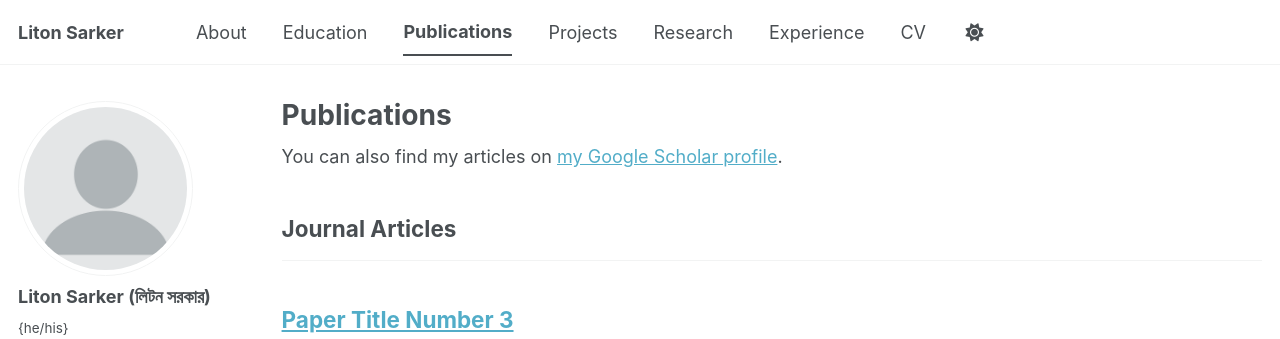
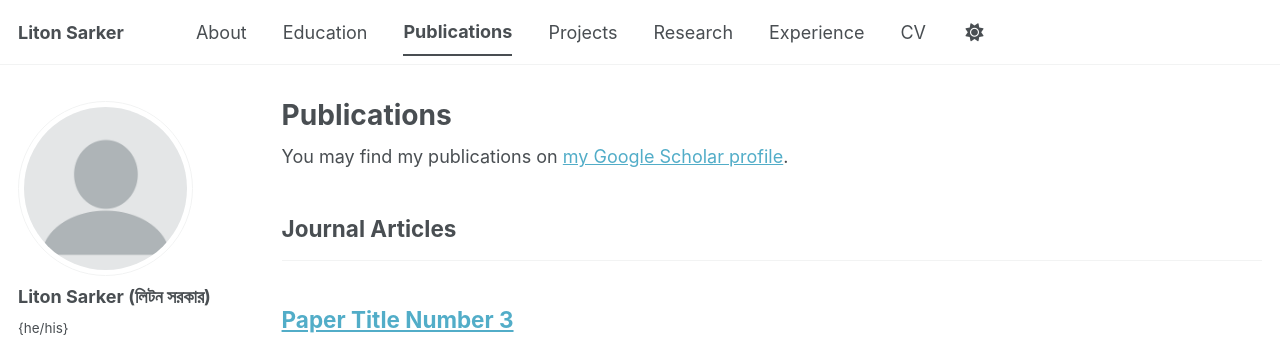
Before and after one commit to Hempgamer/hempgamer.github.io, a Jekyll site: the page built from _pages/publications.html, in a window 1280 px wide and 900 px high. Shown: the top 339 px of the window. Built offline with Jekyll 4.4.1, drawn with Linux system fonts in a browser that asks for light colours; a style sheet for code colours, icons or effects is not loaded.

Commit message:
Update publications.html

```diff
--- a/_pages/publications.html
+++ b/_pages/publications.html
@@ -6,7 +6,7 @@ author_profile: true
 ---
 
 {% if site.author.googlescholar %}
-  <div class="wordwrap">You can also find my articles on <a href="{{site.author.googlescholar}}">my Google Scholar profile</a>.</div>
+  <div class="wordwrap">You may find my publications on <a href="{{site.author.googlescholar}}">my Google Scholar profile</a>.</div>
 {% endif %}
 
 {% include base_path %}
```
